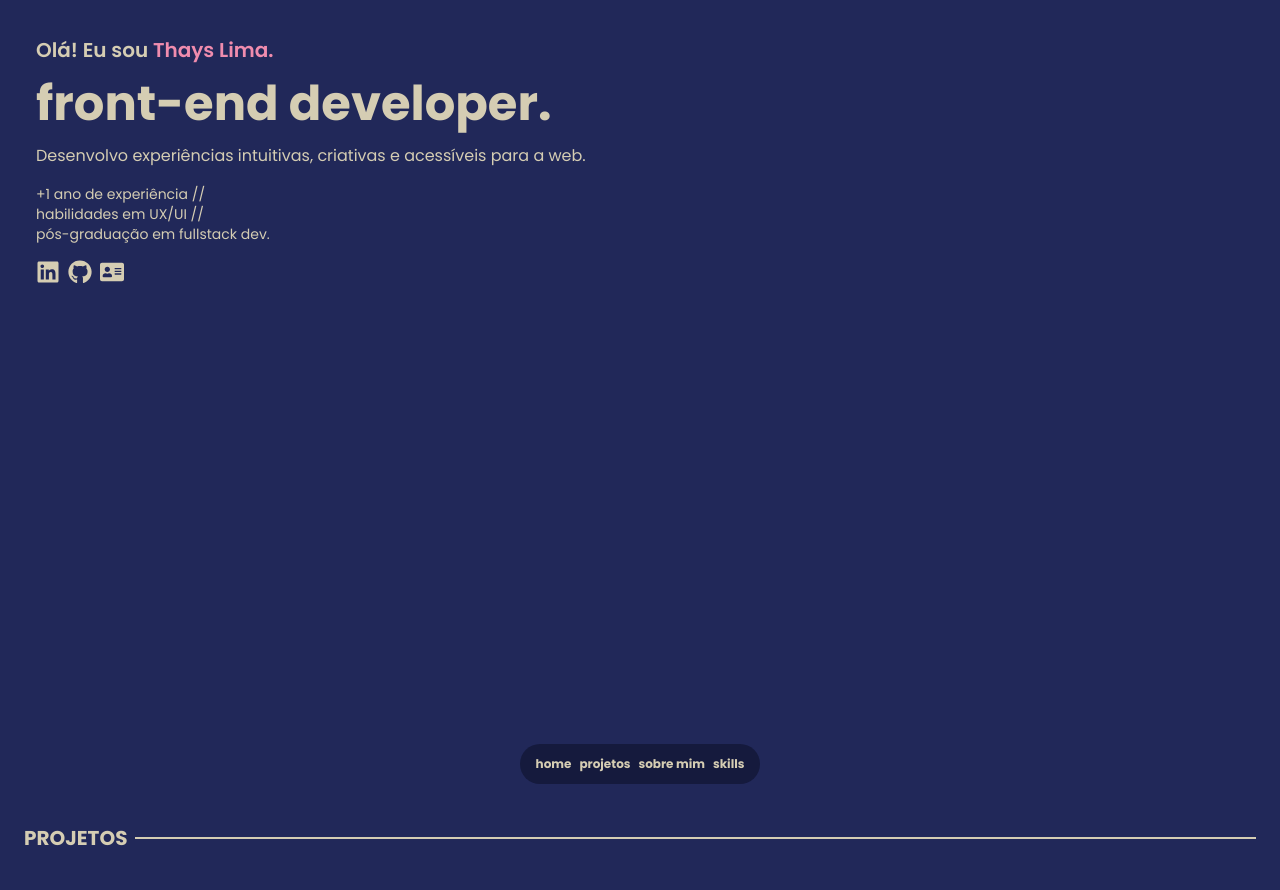
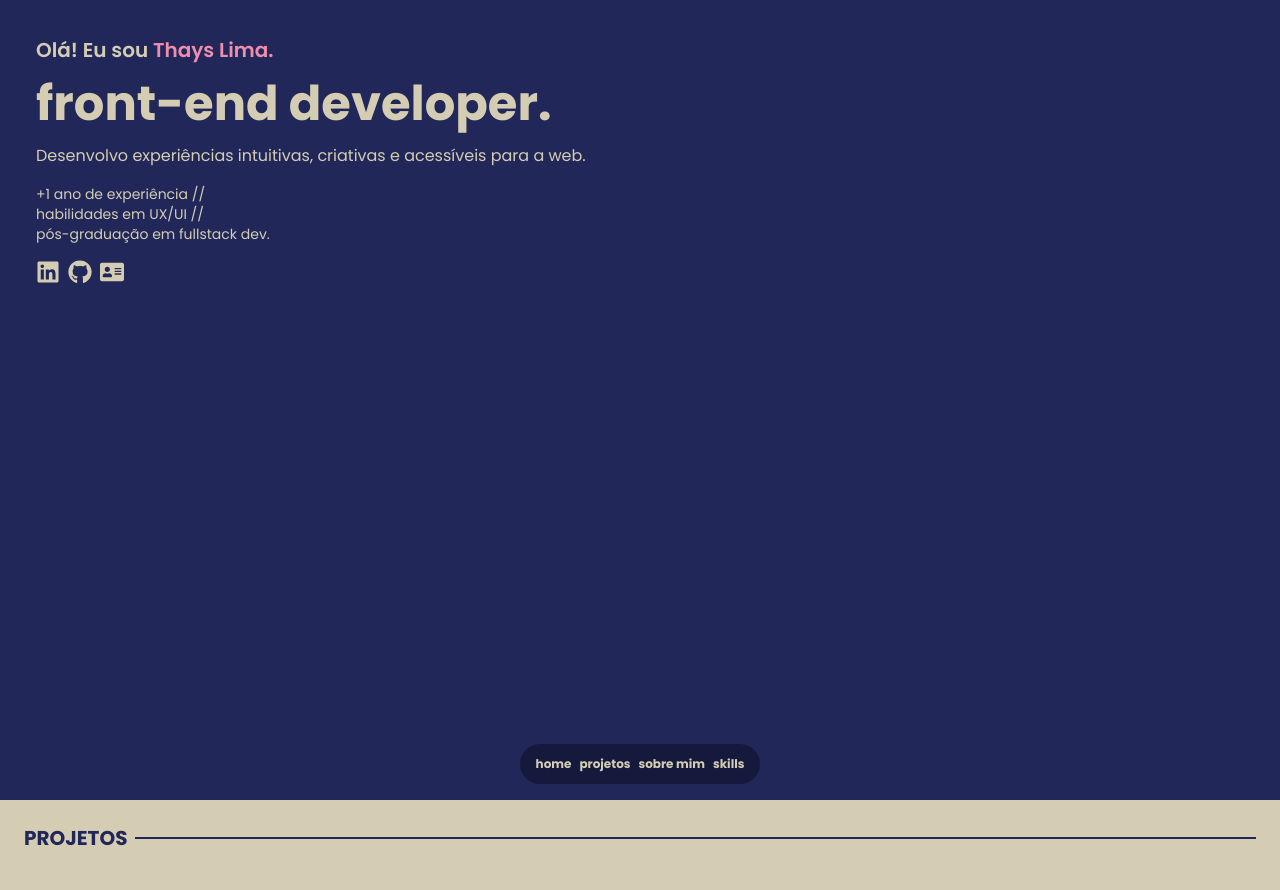
Before and after one commit to limasthays/portfolio-thayslima, a Next.js app: page / in a window 1280 px wide. Shown: the top 890 px of the page. Built offline with nearby package versions, Linux system fonts and the light colour scheme.

Commit message:
includes white variant prop in projects section component

```diff
--- a/src/app/components/sections/Projects.tsx
+++ b/src/app/components/sections/Projects.tsx
@@ -5,7 +5,7 @@ import { nanoid } from 'nanoid'
 
 function ProjectsSection() {
 	return (
-		<SectionContainer id="projects" sectionTitle="projetos">
+		<SectionContainer id="projects" sectionTitle="projetos" whiteVariant={true}>
 			<div>
 				{projectsContent.map((item) => (
 					<ProjectCard
```
